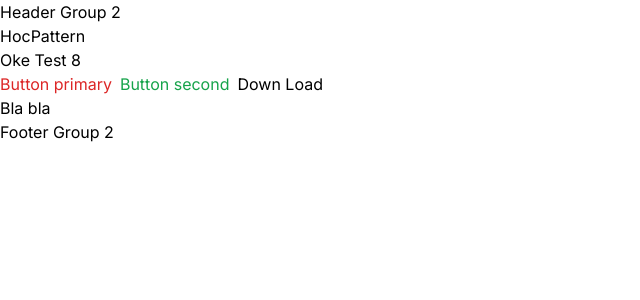
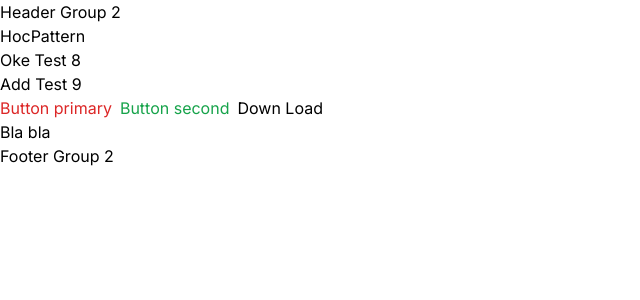
Before and after one commit to phambao7320/pattern, a Next.js app: page /design-pattern/hoc-pattern in a window 1280 px wide. Shown: the top 300 px of the page, without its empty margins (0-640 px from the left). Built offline with nearby package versions, Linux system fonts and the light colour scheme.

Commit message:
add test9

```diff
--- a/src/components/design-pattern/hoc-pattern/hoc-pattern.tsx
+++ b/src/components/design-pattern/hoc-pattern/hoc-pattern.tsx
@@ -56,6 +56,7 @@ export const HocPattern = () => {
         <>
             <div>HocPattern</div>
             <div>Oke Test 8</div>
+            <div>Add Test 9</div>
             <ol>
                 {listTodo.map((item: any) => (
                     <li key={item.id}>{`${item.id}. ${item.title}`}</li>
```
